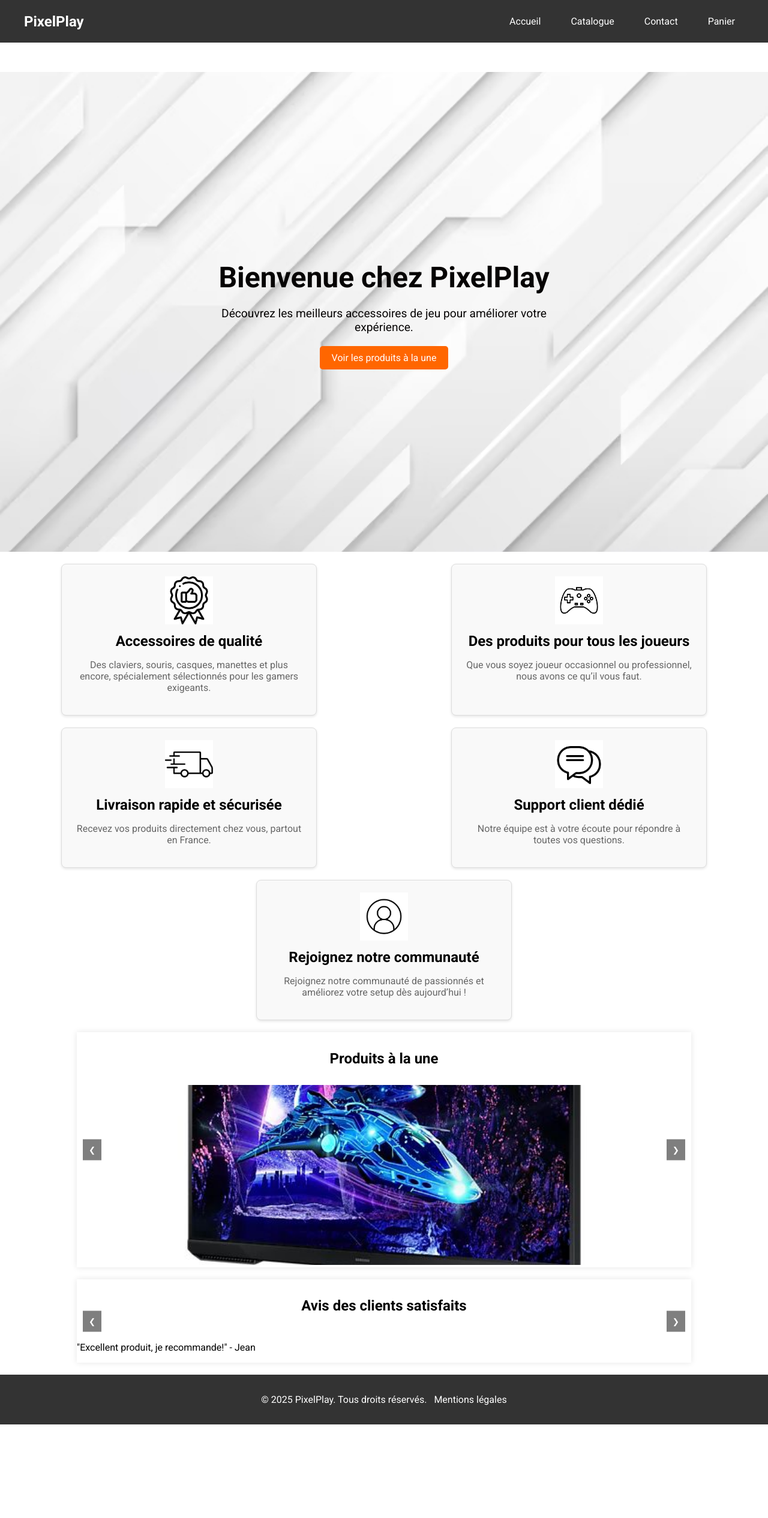
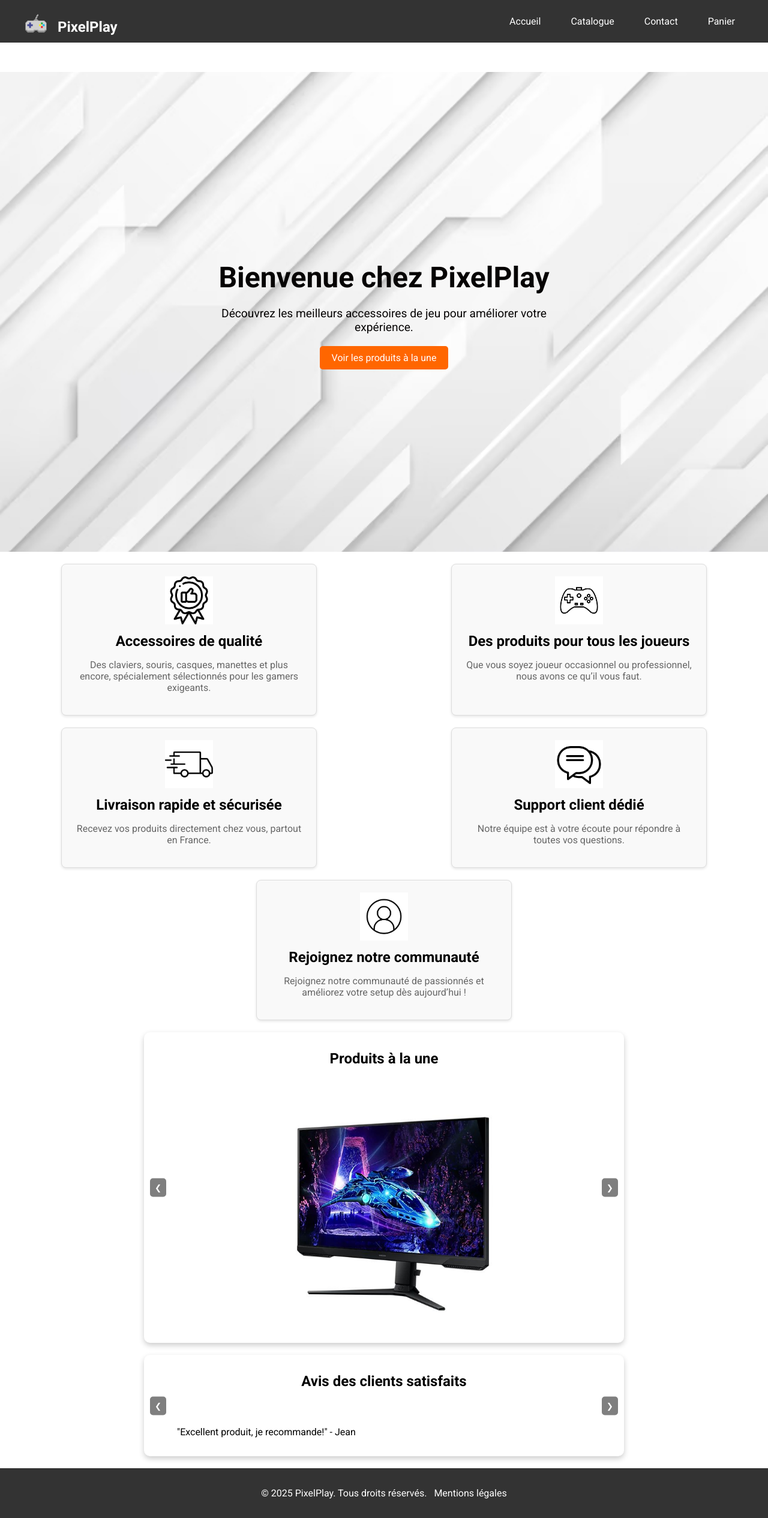
Before and after one commit to kai733/site-commerce, a PHP site: page / in a window 1280 px wide. Shown: the whole page at 60% size. Before the commit the page ends 2375 px from the top, so only its background shows below. Run offline with PHP 8.4, Linux system fonts and the light colour scheme.

Commit message:
modif pour régler le caroussel et ajout du logo et fix de quelques bugs

```diff
--- a/include/entete.php
+++ b/include/entete.php
@@ -3,7 +3,10 @@
     </div>
     <nav class="navbar">
         <div class="container">
-            <a href="index.php" class="logo">PixelPlay</a>
+            <a href="index.php" class="logo">
+                <img src="img/logo.png" alt="Logo" class="logo-img">
+                PixelPlay
+            </a>
             <ul class="nav-links">
                 <li><a href="index.php">Accueil</a></li>
                 <li><a href="catalogue.php">Catalogue</a></li>
--- a/index.php
+++ b/index.php
@@ -58,9 +58,9 @@
             <h2>Produits à la une</h2>
             <div class="carousel-container">
                 <!-- Add your product images here -->
-                <div class="carousel-item"><img src="img/ecran.jpg" alt="Produit 1"></div>
-                <div class="carousel-item"><img src="img/clavier.jpg" alt="Produit 2"></div>
-                <div class="carousel-item"><img src="img/tapis.jpg" alt="Produit 3"></div>
+                <div class="carousel-item"><a href="produit.php?id=1"><img src="img/ecran.jpg" alt="Produit 1"></a></div>
+                <div class="carousel-item"><a href="produit.php?id=2"><img src="img/clavier.jpg" alt="Produit 2"></a></div>
+                <div class="carousel-item"><a href="produit.php?id=4"><img src="img/tapis.jpg" alt="Produit 3"></a></div>
             </div>
             <button class="carousel-button prev" onclick="prevSlide('featured-products')">&#10094;</button>
 <button class="carousel-button next" onclick="nextSlide('featured-products')">&#10095;</button>
--- a/style.css
+++ b/style.css
@@ -1,4 +1,7 @@
-/* General Styles */
+html{
+    scroll-behavior: smooth;
+}
+
 body {
     font-family: 'Roboto', sans-serif;
     margin: 0;
@@ -52,10 +55,7 @@ a {
 .navbar .logo-img {
     height: 40px;
     margin-right: 10px;
-}
-
-.navbar .logo-text {
-    display: inline-block;
+    transform: translateY(8px); /* Adjusted to lower the logo */
 }
 
 .navbar .nav-links {
@@ -171,35 +171,47 @@ a {
 /* Carousel */
 .carousel {
     position: relative;
-    width: 80%;
+    width: 80%; /* Reduced width */
+    max-width: 800px; /* Set a maximum width */
     margin: 20px auto;
     overflow: hidden;
-    background-color: white;
-    box-shadow: 0 0 10px rgba(0, 0, 0, 0.1);
-    margin-right:
+    background-color: #fff; /* White background for contrast */
+    border-radius: 10px; /* Rounded corners */
+    box-shadow: 0 4px 10px rgba(0, 0, 0, 0.2); /* Enhanced shadow for depth */
 }
 
 .carousel-container {
     display: flex;
     transition: transform 0.5s ease-in-out;
-    margin-right:auto
+    width: 100%; /* Full width */
 }
 
 .carousel-item {
-    min-width: 100%;
-    box-sizing: border-box;
-    display: none;
-    margin-right:auto
+    min-width: 90%; /* Reduced item width for smaller size */
+    display: flex;
+    align-items: center; /* Center items vertically */
+    justify-content: center; /* Center items horizontally */
+    flex-direction: column;
+    margin: 0 5%; /* Adjusted margin for spacing */
+    padding: 15px; /* Reduced padding for smaller size */
 }
 
 .carousel-item:first-child {
     display: block;
 }
 
+.carousel-item h3 {
+    text-align: center; /* Center text */
+    margin-bottom: 5px; /* Added margin for spacing */
+}
+
 .carousel img {
-    width: 100%;
-    height: 300px; /* Set a fixed height for all images */
-    object-fit: cover; /* Ensure images cover the area without distortion */
+    max-width: 100%; /* Responsive images */
+    max-height: 400px; /* Set a maximum height */
+    height: auto; /* Maintain aspect ratio */
+    border-radius: 10px; /* Rounded corners for images */
+    display: block; /* Ensures no extra space below the image */
+    margin: 0 auto; /* Center the image horizontally */
 }
 
 .carousel-button {
@@ -209,16 +221,22 @@ a {
     background-color: rgba(0, 0, 0, 0.5);
     color: white;
     border: none;
-    padding: 10px;
+    padding: 8px; /* Reduced padding */
     cursor: pointer;
+    border-radius: 5px; /* Rounded corners for buttons */
 }
 
 .carousel-button.prev {
-    left: 10px;
+    left: 10px; /* Position for previous button */
 }
 
 .carousel-button.next {
-    right: 10px;
+    right: 10px; /* Position for next button */
+}
+
+/* Optional: Add hover effects for buttons */
+.carousel-button:hover {
+    background-color: rgba(0, 0, 0, 0.7); /* Darker on hover */
 }
 
 /* Additional Styles */
@@ -425,6 +443,13 @@ footer {
     margin-top: auto;
 }
 
+footer a{
+    transition: color, 0.3s;
+}
+
+footer a:hover{
+    color: #ff6600;
+}
 
 
 @media (min-width: 768px) {
@@ -455,6 +480,9 @@ button.checkout {
     padding: 10px 20px;
     margin-top: 1%;
     cursor: pointer;
+    display: block; /* Set to block for centering */
+    margin-left: auto; /* Center horizontally */
+    margin-right: auto; /* Center horizontally */
 }
 
 button.checkout:hover {
@@ -539,9 +567,9 @@ button.boutton-pas-vert {
     padding: 10px 20px;
     text-align: center;
     text-decoration: none;
-    display: inline-block;
+    display: block; /* Changed to block for centering */
     font-size: 16px;
-    margin: 4px 2px;
+    margin: 4px auto; /* Center horizontally */
     cursor: pointer;
 }
 
```
Also changed, not shown: mentions-legales.php (+10 -10 lines), img/logo.png.
